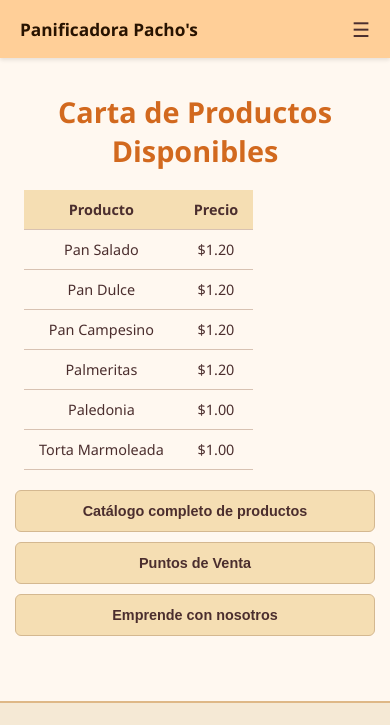
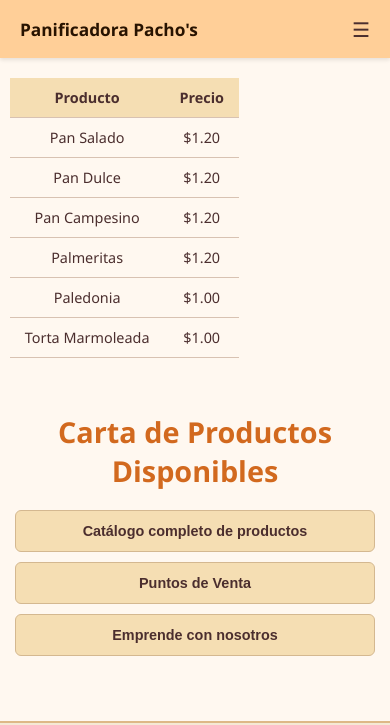
Before and after one commit to SamuelS013/WebPachos, a plain HTML site: page index.html in a window 390 px wide. Shown: the top 725 px of the page. Drawn offline with Linux system fonts and the light colour scheme.

Commit message:
Add files via upload

```diff
--- a/estilos.css
+++ b/estilos.css
@@ -39,6 +39,8 @@ body {
     margin: 0 auto;
     width: 100%;
     box-sizing: border-box;
+    /* Añadimos un margen superior para que no se pegue a la tabla */
+    margin-top: 20px;
 }
 
 h1 {
@@ -47,11 +49,12 @@ h1 {
 }
 
 table {
-    margin: 0 auto;
+    margin: 0 auto; /* Centra la tabla horizontalmente */
     border-collapse: collapse;
     font-size: 1.2em;
     width: 100%;
     max-width: 700px; /* Ancho un poco más grande para PC */
+    display: block; /* Asegura que la tabla se comporte como un bloque para un mejor centrado */
 }
 
 table a {
@@ -62,7 +65,7 @@ table a {
 th, td {
     padding: 15px 20px;
     border-bottom: 1px solid #d8c2b2;
-    text-align: center; /* ¡Centra el contenido de las celdas! */
+    text-align: center; /* Centra el contenido de las celdas */
 }
 
 th {
@@ -274,21 +277,22 @@ footer {
 
     .contenido {
         padding: 15px;
+        margin-top: 15px; /* Ajuste para el margen superior del contenido si la tabla está fuera */
     }
 
     table {
         font-size: 1em;
-        display: block;
-        overflow-x: auto;
+        display: block; /* Muy importante para que margin:auto funcione en tablas */
+        overflow-x: auto; /* Permite el scroll horizontal si es necesario */
         white-space: nowrap;
-        width: 95%; /* ¡Ajuste para móviles: hace la tabla más ancha y centrada! */
-        max-width: 100%;
-        margin: 0 auto;
+        width: 95%; /* Hace la tabla más ancha en móvil, dejando un pequeño margen */
+        max-width: 100%; /* Asegura que no desborde el viewport */
+        margin: 20px auto; /* ¡Centra la tabla y le da un margen superior/inferior! */
     }
 
     th, td {
         padding: 10px 15px;
-        text-align: center; /* ¡Centra el contenido de las celdas en móvil también! */
+        text-align: center; /* Centra el contenido de las celdas en móvil */
     }
 
     footer {
--- a/index.html
+++ b/index.html
@@ -23,9 +23,7 @@
         </nav>
     </header>
 
-    <div class="contenido">
-        <h1>Carta de Productos Disponibles</h1>
-
+    <!-- La tabla ha sido movida AQUÍ, fuera del div.contenido -->
     <table>
         <tr><th>Producto</th><th>Precio</th></tr>
         <tr><td><a href="pan-salado.html">Pan Salado</a></td><td>$1.20</td></tr>
@@ -35,6 +33,9 @@
         <tr><td><a href="paledonias.html">Paledonia</a></td><td>$1.00</td></tr>
         <tr><td><a href="torta-marmoleada.html">Torta Marmoleada</a></td><td>$1.00</td></tr>
     </table>
+
+    <div class="contenido">
+        <h1>Carta de Productos Disponibles</h1> <!-- Este título podría ir con la tabla o aquí, lo mantengo aquí por ahora -->
 
         <div class="secciones-nuevas">
             <button class="boton-seccion" data-target="catalogo">Catálogo completo de productos</button>
@@ -81,7 +82,7 @@
                     <div class="producto">
                         <h4>Palmeritas</h4>
                         <p class="precio">$1.20</p>
-                        <p class="descripcion">Palmerita crujiene hecha con masa de hojaldre.
+                        <p class="descripcion">Palmerita crujiene hecha con masa de hojalre.
                         ¡Producto estrella de Pacho's!</p>
                     </div>
                     <div class="producto">
```
Lines whose indentation alone changed are shown as unchanged.
